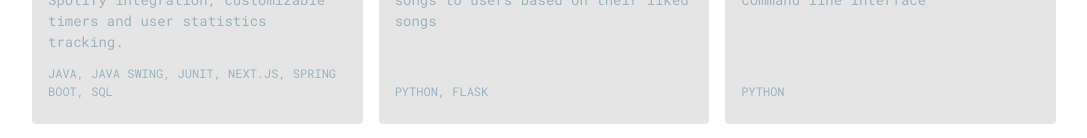
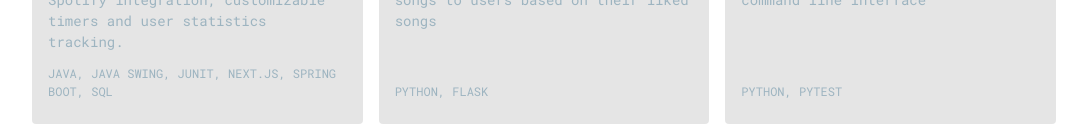
Before and after one commit to rachelkd/portfolio, a React (Vite) app: page / in a window 1280 px wide. Shown: the part 1773-1911 px from the top of the page, without its empty margins (96-1183 px from the left). Built offline with nearby package versions, Linux system fonts and the light colour scheme.

Commit message:
Added pytest to Escaping UofT project

```diff
--- a/src/components/Cards.tsx
+++ b/src/components/Cards.tsx
@@ -28,7 +28,7 @@ const projectItems: { [key: string]: ProjectItems } = {
     'Escaping UofT': {
         githubLink: 'https://github.com/rachelkd/escaping-uoft',
         desc: 'A text adventure game played in the command line interface',
-        technologiesUsed: ['Python'],
+        technologiesUsed: ['Python', 'Pytest'],
     },
     Loqui: {
         githubLink: 'https://github.com/DanielTong50/loqui',
```
